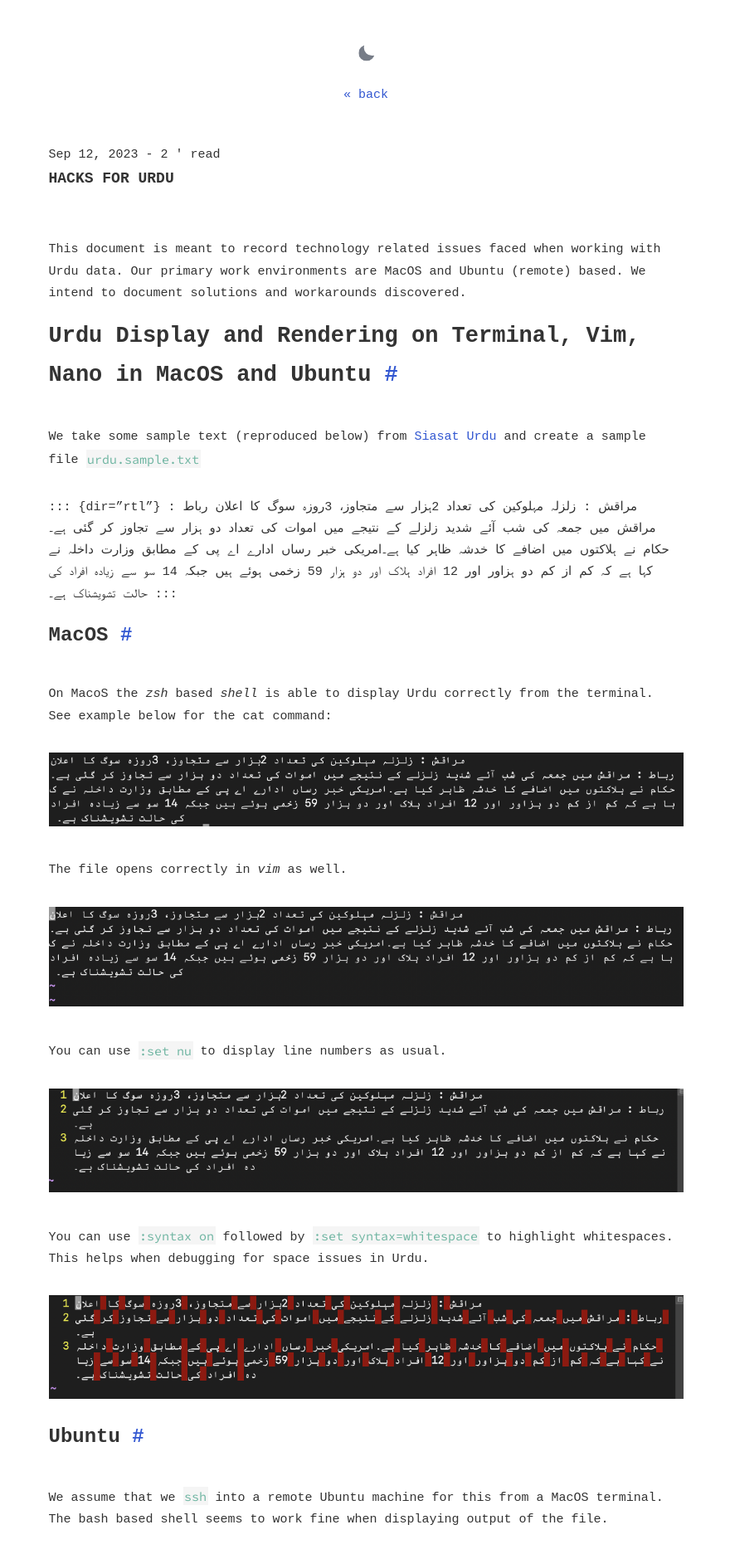
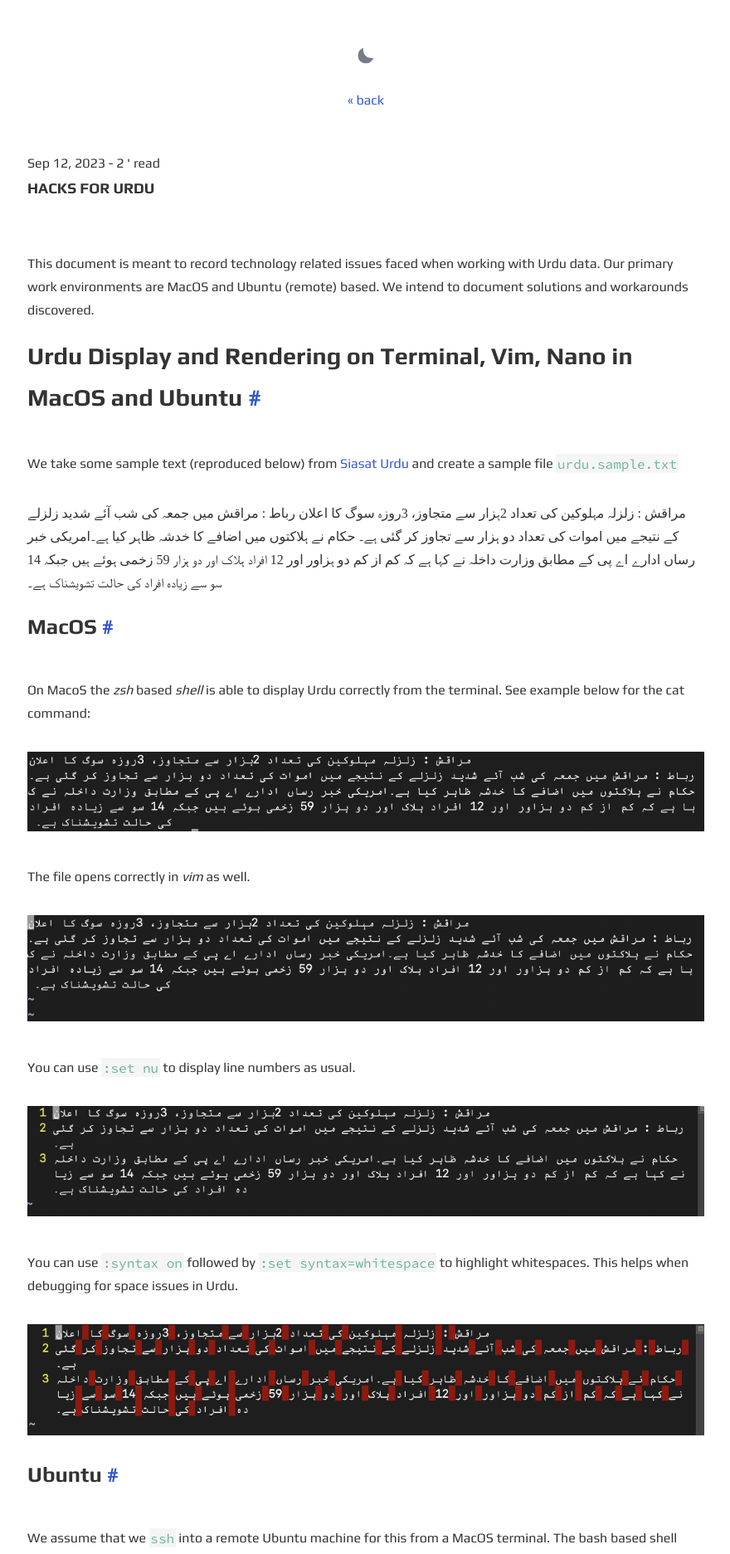
Before and after one commit to aenaliph/harf, a Jekyll site: the page built from _posts/2023-09-12-urdu-script.md, in a window 1280 px wide. Shown: the top 1873 px of the page at 83% size, without its empty margins (199-1079 px from the left). Built offline with Jekyll 4.4.1, drawn with Linux system fonts in a browser that asks for light colours; some web fonts are replaced.

Commit message:
reverted to default font

```diff
--- a/_config.yml
+++ b/_config.yml
@@ -20,8 +20,9 @@ author:
   email: aen.aliph@gmail.com # email adress
 
 # Font Settings
-#googlewebfonts: family=Play:wght@400;700&family=Source+Code+Pro:ital,wght@0,200;0,300;0,400;0,600;0,700;0,900;1,300;1,400;1,500;1,600;1,700;1,900
-googlewebfonts: family=Gulzar:wght@400;700&family=Source+Code+Pro:ital,wght@0,200;0,300;0,400;0,600;0,700;0,900;1,300;1,400;1,500;1,600;1,700;1,900
+googlewebfonts: family=Play:wght@400;700&family=Source+Code+Pro:ital,wght@0,200;0,300;0,400;0,600;0,700;0,900;1,300;1,400;1,500;1,600;1,700;1,900
+#googlewebfonts: family=Gulzar:wght@400;700&family=Source+Code+Pro:ital,wght@0,200;0,300;0,400;0,600;0,700;0,900;1,300;1,400;1,500;1,600;1,700;1,900
+# googlewebfonts: family=Noto+Nastaliq+Urdu:wght@400;700&family=Source+Code+Pro:ital,wght@0,200;0,300;0,400;0,600;0,700;0,900;1,300;1,400;1,500;1,600;1,700;1,900
 
 # URL settings
 url: "https://aenaliph.github.io" # Domain Name of host. [username].github.io for github pages
--- a/_posts/2023-09-12-urdu-script.md
+++ b/_posts/2023-09-12-urdu-script.md
@@ -11,9 +11,9 @@ This document is meant to record technology related issues faced when working wi
 
 We take some sample text (reproduced below) from [Siasat Urdu](https://urdu.siasat.com/news/مراقش-زلزلہ-مہلوکین-کی-تعداد-2ہزار-سے-م-1491628/) and create a sample file `urdu.sample.txt`
 
-::: {dir="rtl"}
+<span style="font-family:Gulzar; font-size:1;">
 مراقش : زلزلہ مہلوکین کی تعداد 2ہزار سے متجاوز، 3روزہ سوگ کا اعلان رباط : مراقش میں جمعہ کی شب آئے شدید زلزلے کے نتیجے میں اموات کی تعداد دو ہزار سے تجاوز کر گئی ہے۔ حکام نے ہلاکتوں میں اضافے کا خدشہ ظاہر کیا ہے۔امریکی خبر رساں ادارے اے پی کے مطابق وزارت داخلہ نے کہا ہے کہ کم از کم دو ہزاور اور 12 افراد ہلاک اور دو ہزار 59 زخمی ہوئے ہیں جبکہ 14 سو سے زیادہ افراد کی حالت تشویشناک ہے۔
-:::
+</span>
 
 ### MacOS
 On MacoS the  _zsh_ based _shell_ is able to display Urdu correctly from the terminal. See example below for the cat command:
--- a/_sass/_main.scss
+++ b/_sass/_main.scss
@@ -9,7 +9,7 @@
 }
 
 html {
-	font-size: 15px;
+	font-size: 16px;
 }
 
 #theme-toggle {
@@ -34,7 +34,9 @@ html {
 
 html,
 html[data-theme="light"] {
-	--text-font: Gulzar;
+	// --text-font: Noto Nastaliq Urdu;
+	// --text-font: Gulzar;
+	--text-font: Play;
 	--source-code-font: Source Code Pro;
 	--very-light-text-color: rgb(222, 222, 222);
 	--light-text-color: rgb(89, 183, 255);
@@ -98,7 +100,9 @@ html[data-theme="light"] {
 }
 
 html[data-theme="dark"] {
-	--text-font: Gulzar;
+	// --text-font: Noto Nastaliq Urdu;
+	// --text-font: Gulzar;
+	--text-font: Play;
 	--source-code-font: Source Code Pro;
 	--very-light-text-color: #EEE;
 	--light-text-color: #c4bbf0;
@@ -159,7 +163,7 @@ html[data-theme="dark"] {
 }
 
 body {
-	font-family: var(--text-font), monospace;
+	font-family: var(--text-font), serif;
 	text-rendering: optimizeLegibility;
 	line-height: 1.75;
 	color: var(--main-text-color);
```
Also changed, not shown: 14 other files.
